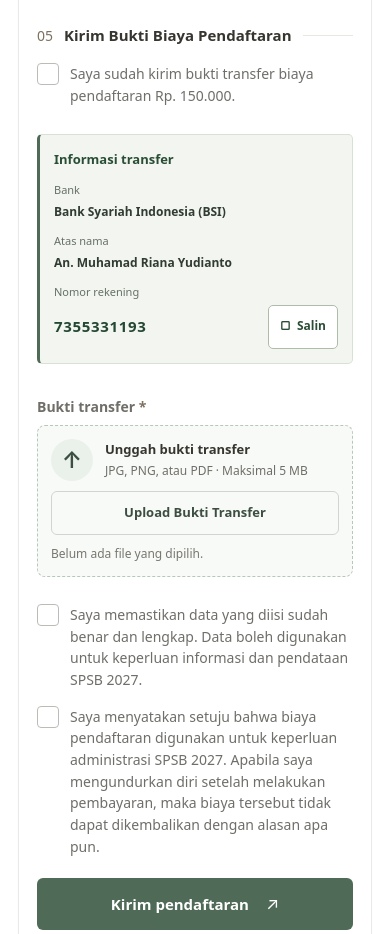
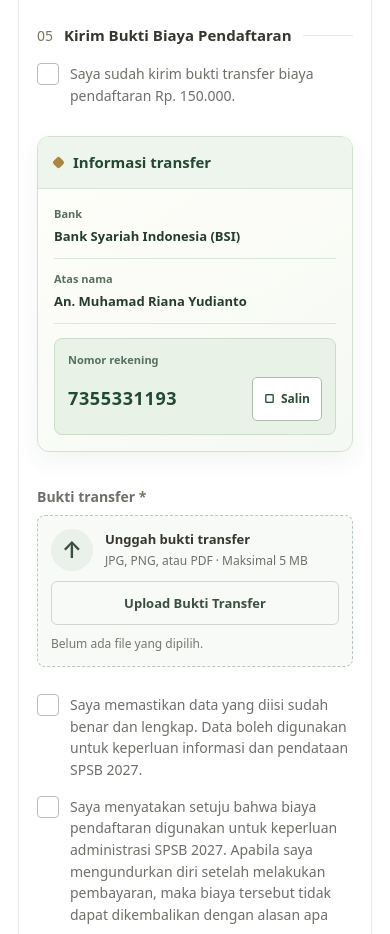
Before and after one commit to miqbalputra/ppdb-keltahfidz, a website: page public/index.html in a window 390 px wide. Shown: the part 3062-3996 px from the top of the page. Drawn offline with Linux system fonts and the light colour scheme; no server answers.

Commit message:
Polish BSI transfer information card

```diff
--- a/public/app.css
+++ b/public/app.css
@@ -122,14 +122,16 @@ h1, h2, h3, p { margin-top: 0; }
 .eligibility-message.ineligible { color: #844737; background: #fbefec; border-left: 2px solid #bd705c; }
 .honeypot { position: absolute; left: -10000px; width: 1px; height: 1px; overflow: hidden; }
 .turnstile-container { margin-top: 18px; }
-.payment-details { margin: 14px 0 20px 29px; padding: 17px 18px; color: #294e35; background: #f3f6f0; border: 1px solid #d8e1d4; border-left: 3px solid #4f6b57; border-radius: 5px; }
-.payment-details h4 { margin: 0 0 12px; color: #294e35; font-size: 13px; font-weight: 750; }
-.payment-details dl { margin: 0; display: grid; gap: 10px; }
-.payment-details dl > div { display: grid; grid-template-columns: minmax(100px, .7fr) 1.5fr; gap: 12px; align-items: baseline; }
-.payment-details dt { color: #667066; font-size: 11px; }
-.payment-details dd { min-width: 0; margin: 0; color: #303b32; font-size: 12px; font-weight: 650; overflow-wrap: anywhere; }
+.payment-details { margin: 18px 0 22px 29px; overflow: hidden; color: #294e35; background: linear-gradient(145deg, #fffefa, #f5f9f3); border: 1px solid #d3e0d1; border-radius: 12px; box-shadow: 0 10px 24px rgba(35,70,45,.06); }
+.payment-details h4 { margin: 0; padding: 17px 20px; display: flex; align-items: center; gap: 10px; color: #244831; background: #eef5ec; border-bottom: 1px solid #d8e5d6; font-size: 15px; font-weight: 800; line-height: 1.4; }
+.payment-details h4::before { width: 9px; height: 9px; flex: none; background: #ad8543; border-radius: 2px; content: ""; transform: rotate(45deg); }
+.payment-details dl { margin: 0; padding: 7px 20px 20px; display: grid; }
+.payment-details dl > div { min-width: 0; padding: 13px 0; display: grid; grid-template-columns: minmax(100px, .7fr) minmax(0, 1.5fr); gap: 14px; align-items: start; border-bottom: 1px solid #dce7db; }
+.payment-details dt { color: #576f5b; font-size: 11px; font-weight: 700; line-height: 1.5; }
+.payment-details dd { min-width: 0; margin: 0; color: #273c2d; font-size: 13px; font-weight: 700; line-height: 1.5; overflow-wrap: break-word; }
+.payment-details dl > .payment-account-row { margin-top: 14px; padding: 14px; align-items: center; background: #e9f2e7; border: 1px solid #cbdcc8; border-radius: 8px; }
 .payment-account-value { display: flex; flex-wrap: wrap; align-items: center; gap: 10px; }
-.payment-details .payment-account-number { color: #244831; font-size: 16px; font-weight: 800; letter-spacing: .06em; font-variant-numeric: tabular-nums; user-select: all; }
+.payment-details .payment-account-number { color: #204b32; font-size: clamp(18px, 2vw, 21px); font-weight: 800; letter-spacing: .035em; font-variant-numeric: tabular-nums; white-space: nowrap; user-select: all; }
 .copy-account-button { min-width: 70px; min-height: 44px; padding: 7px 11px; display: inline-flex; align-items: center; justify-content: center; gap: 6px; color: #294e35; background: #fff; border: 1px solid #aebdaa; border-radius: 5px; font: inherit; font-size: 12px; font-weight: 750; cursor: pointer; }
 .copy-account-button:hover, .copy-account-button.is-copied { background: #eaf1e8; }
 .copy-account-button.is-copied { border-color: #6e9875; }
@@ -705,10 +707,13 @@ td { color: #514f49; border-top-color: #efefed; }
   .countdown-unit span { margin-top: 8px; }
   .countdown-schedule { border-radius: 14px; }
   .opening-contact { margin-top: 32px; }
-  .payment-details { margin: 12px 0 18px 0; padding: 14px; }
-  .payment-details dl > div { grid-template-columns: 1fr; gap: 5px; }
-  .payment-account-value { flex-wrap: nowrap; justify-content: space-between; gap: 8px; }
-  .payment-details .payment-account-number { font-size: 15px; letter-spacing: .045em; }
+  .payment-details { margin: 14px 0 20px; }
+  .payment-details h4 { padding: 15px 16px; }
+  .payment-details dl { padding: 5px 16px 16px; }
+  .payment-details dl > div { padding: 12px 0; grid-template-columns: 1fr; gap: 4px; }
+  .payment-details dl > .payment-account-row { padding: 13px; gap: 8px; }
+  .payment-account-value { justify-content: space-between; gap: 8px; }
+  .payment-details .payment-account-number { font-size: 18px; }
   .copy-account-button { flex: none; }
 }
 @media (prefers-reduced-motion: reduce) { .countdown-contact { transition: none; } .countdown-contact:hover { transform: none; } }
--- a/public/index.html
+++ b/public/index.html
@@ -7,7 +7,7 @@
   <meta name="description" content="Formulir pendaftaran santri baru SPSB 2027 Kelompok Tahfidz Griya Qur'an Tunas Ilmu.">
   <title>Pendaftaran SPSB 2027 — Griya Qur'an Tunas Ilmu</title>
   <link rel="icon" href="/logo-gq.png" type="image/png">
-  <link rel="stylesheet" href="/app.css?v=2027-account-copy-v1">
+  <link rel="stylesheet" href="/app.css?v=2027-transfer-card-v1">
   <script src="/app.js?v=2027-account-copy-v1" defer></script>
 </head>
 <body class="public-page config-pending">
@@ -140,7 +140,7 @@
               <dl>
                 <div><dt>Bank</dt><dd>Bank Syariah Indonesia (BSI)</dd></div>
                 <div><dt>Atas nama</dt><dd>An. Muhamad Riana Yudianto</dd></div>
-                <div><dt>Nomor rekening</dt><dd class="payment-account-value"><span class="payment-account-number" id="payment-account-number">7355331193</span><button class="copy-account-button" id="copy-account-number" type="button" aria-describedby="account-copy-status"><span aria-hidden="true">▢</span> Salin</button></dd></div>
+                <div class="payment-account-row"><dt>Nomor rekening</dt><dd class="payment-account-value"><span class="payment-account-number" id="payment-account-number">7355331193</span><button class="copy-account-button" id="copy-account-number" type="button" aria-describedby="account-copy-status"><span aria-hidden="true">▢</span> Salin</button></dd></div>
               </dl>
               <span class="sr-only" id="account-copy-status" role="status" aria-live="polite"></span>
             </aside>
```
Also changed, not shown: tests/frontend.test.ts (+7 -4 lines).
